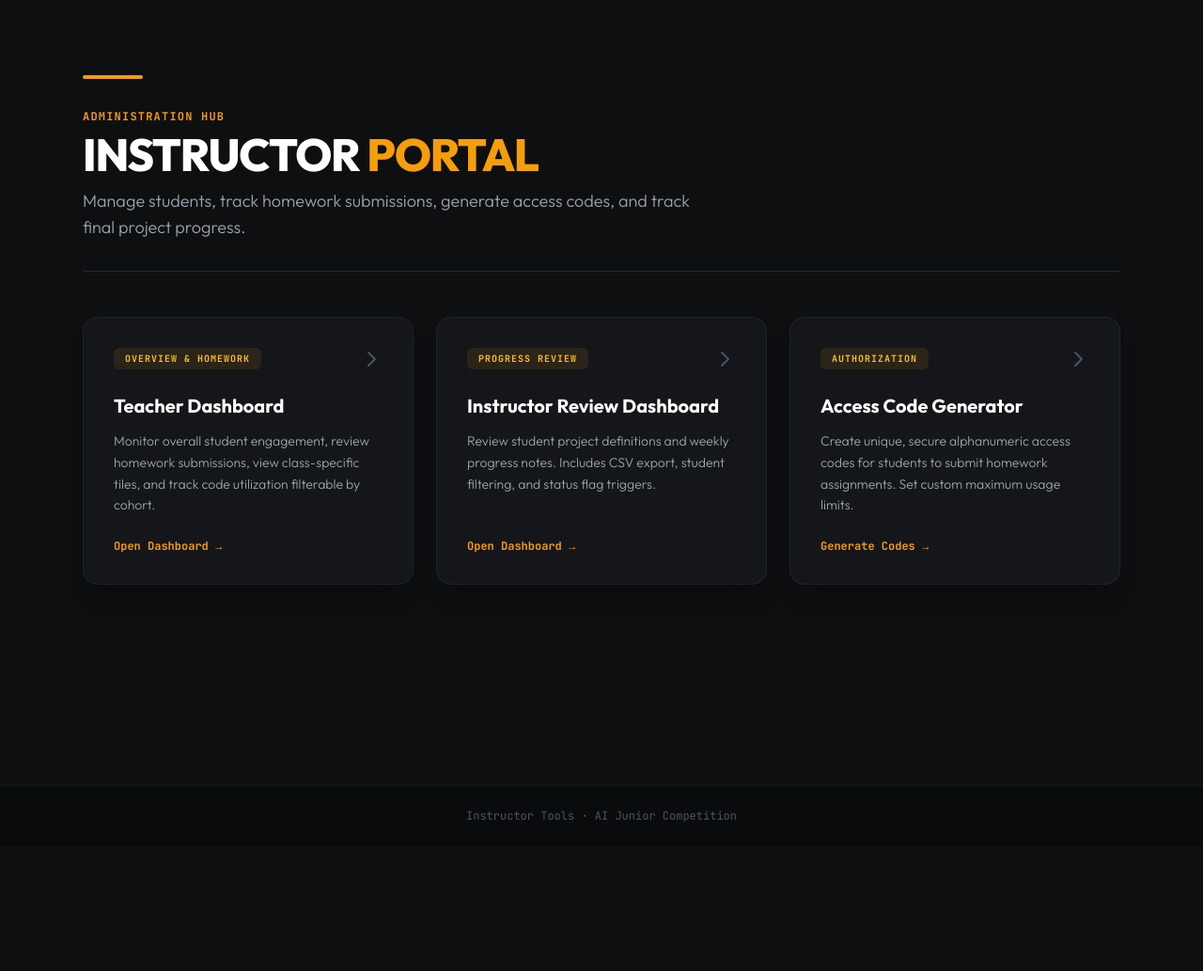
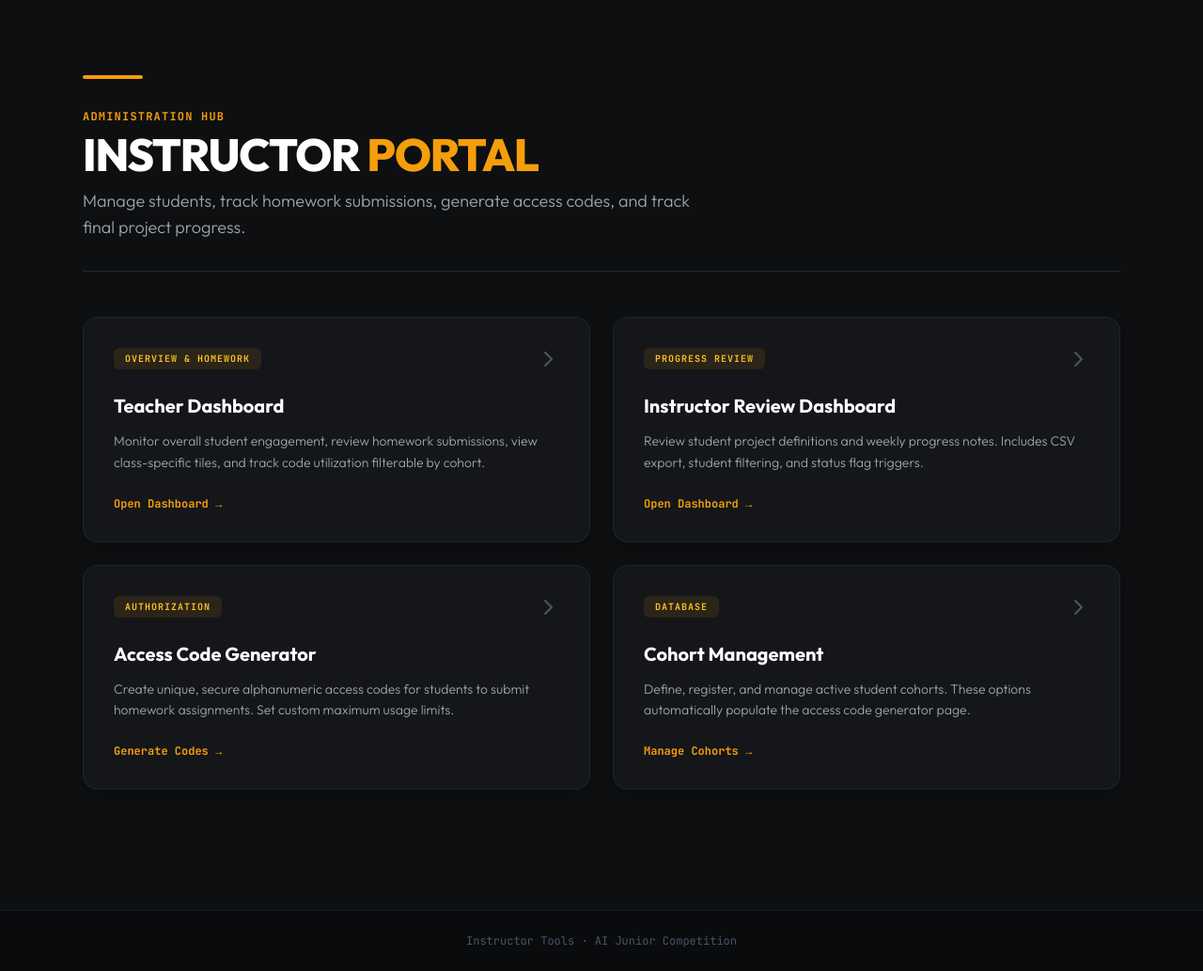
Before and after one commit to techwithkev/techwithkev.github.io, a Jekyll site: the page pages/teacher/index.html, which Jekyll copies as it is, in a window 1280 px wide. Shown: the whole page at 94% size. Built offline with Jekyll 4.4.1, drawn with Linux system fonts in a browser that asks for light colours; nearby versions of some CDN libraries; before the commit the page ends 900 px from its top, so only the background shows below that.

Commit message:
feat: update teacher dashboard layout and add cohort management module

```diff
--- a/pages/teacher/index.html
+++ b/pages/teacher/index.html
@@ -42,7 +42,7 @@
     </header>
 
     <!-- Hub Tools Grid -->
-    <div class="grid grid-cols-1 md:grid-cols-3 gap-6 mb-12">
+    <div class="grid grid-cols-1 md:grid-cols-2 gap-6 mb-12">
 
       <!-- Teacher Dashboard -->
       <a href="teacher_dashboard.html" class="group bg-[#14161a] border border-gray-800/80 p-8 rounded-2xl shadow-xl hover:shadow-2xl hover:border-amber-500/50 transition-all duration-300 flex flex-col justify-between">
@@ -101,6 +101,25 @@
         </div>
       </a>
 
+      <!-- Cohort Manager -->
+      <a href="manage_cohorts.html" class="group bg-[#14161a] border border-gray-800/80 p-8 rounded-2xl shadow-xl hover:shadow-2xl hover:border-amber-500/50 transition-all duration-300 flex flex-col justify-between">
+        <div>
+          <div class="flex justify-between items-start mb-6">
+            <span class="px-3 py-1 bg-amber-500/10 text-amber-400 text-[10px] font-bold uppercase tracking-widest rounded-md font-mono">Database</span>
+            <svg class="w-6 h-6 text-gray-600 group-hover:text-amber-500 transition-colors duration-300" fill="none" stroke="currentColor" viewBox="0 0 24 24">
+              <path stroke-linecap="round" stroke-linejoin="round" stroke-width="2" d="M9 5l7 7-7 7"></path>
+            </svg>
+          </div>
+          <h3 class="text-xl font-bold text-white mb-3 group-hover:text-amber-400 transition-colors duration-300">Cohort Management</h3>
+          <p class="text-gray-400 text-sm leading-relaxed mb-6 font-light">
+            Define, register, and manage active student cohorts. These options automatically populate the access code generator page.
+          </p>
+        </div>
+        <div class="flex items-center gap-2 text-xs font-mono font-bold text-amber-500 group-hover:underline">
+          Manage Cohorts →
+        </div>
+      </a>
+
     </div>
 
   </div>
```
